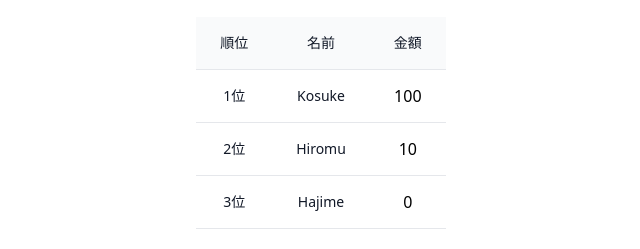
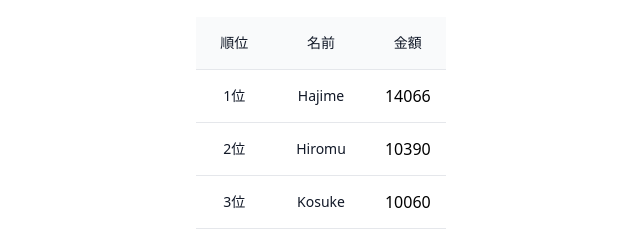
Before and after one commit to Kosuke2000/gochininarimasu, a Next.js app: page / in a window 1280 px wide. Shown: the part 437-686 px from the top of the page, without its empty margins (319-959 px from the left). Built offline with nearby package versions, Linux system fonts and the light colour scheme.

Commit message:
2日目までの整理

```diff
--- a/src/types.ts
+++ b/src/types.ts
@@ -11,9 +11,9 @@ interface FormProps {
   form: Form;
 }
 export const SEIDAN_ALL_MEMBERS: Member[] = [
-  { name: "Hajime", paidAmount: 0 },
-  { name: "Hiromu", paidAmount: 10 },
-  { name: "Kosuke", paidAmount: 100 },
+  { name: "Hajime", paidAmount: 1800 + 10736 + 1530 },
+  { name: "Hiromu", paidAmount: 10390 },
+  { name: "Kosuke", paidAmount: 10060 },
 ];
 
 export type SeidanMemberName = typeof SEIDAN_ALL_MEMBERS[number]["name"];
```
